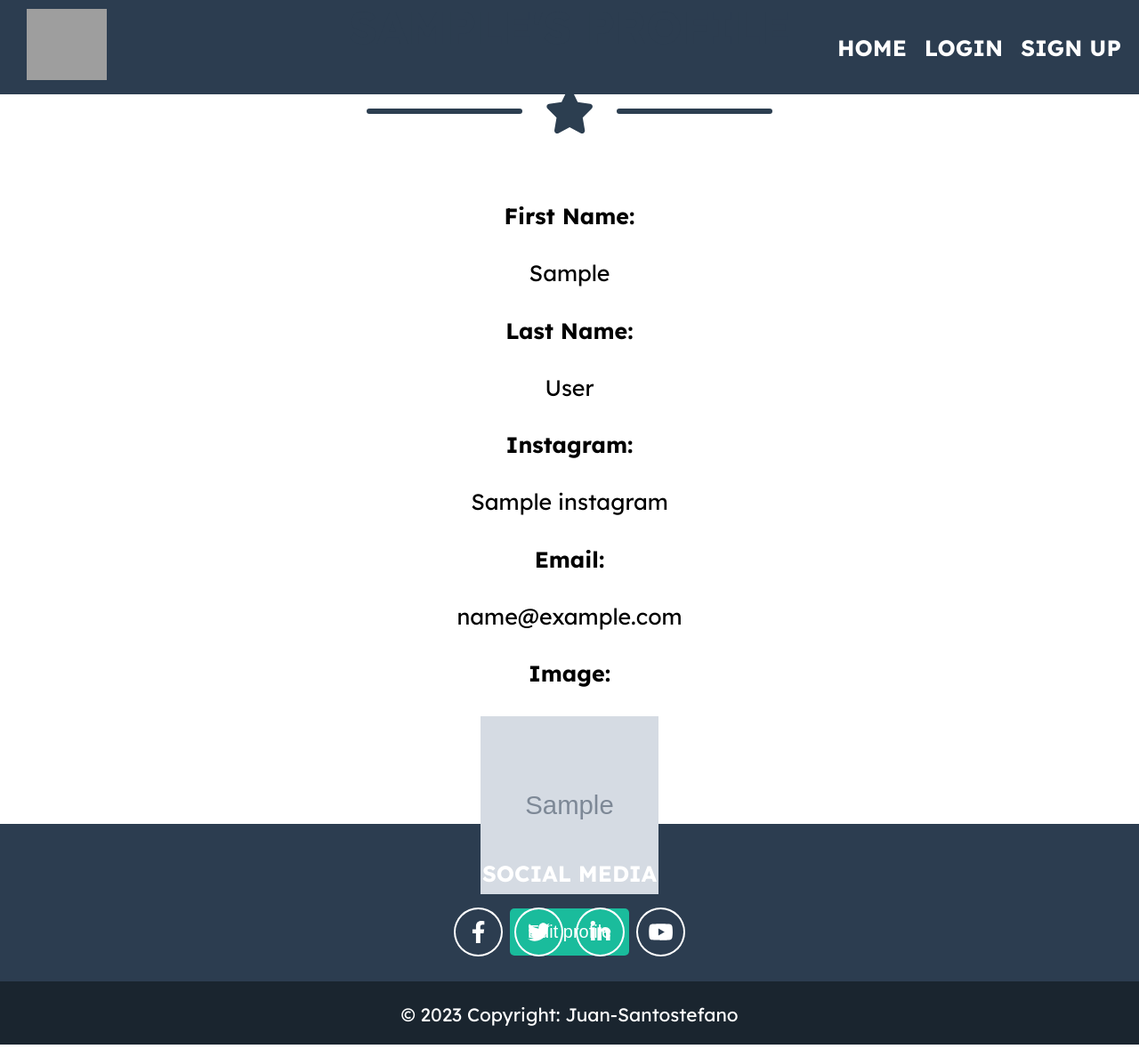
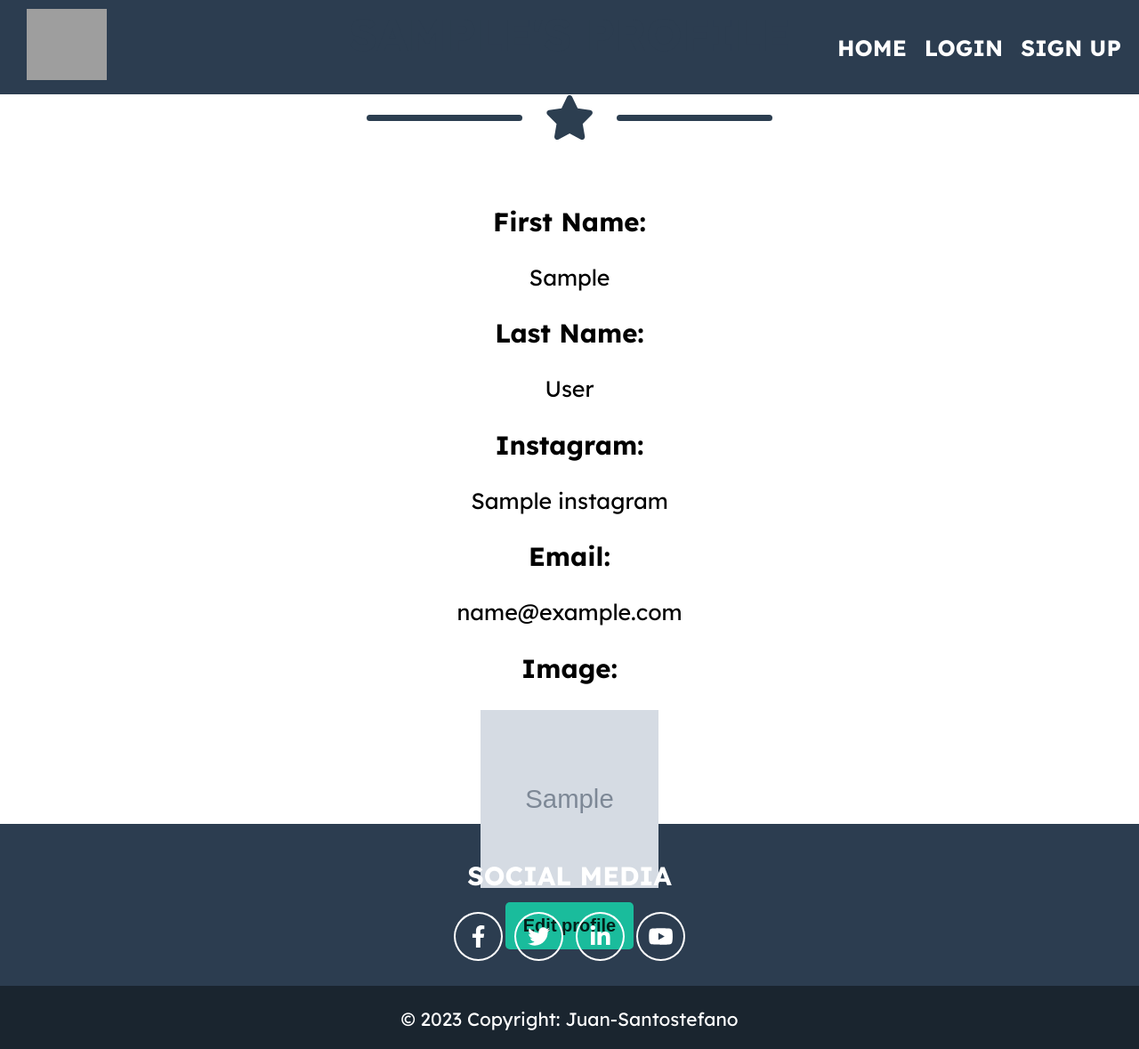
Before and after one commit to jpsantostefano/restaurant-advisor, a Django app: template templates/profile_view.html in a window 1280 px wide. Shown: the whole page at 89% size. Run offline with Django 3.2, Linux system fonts and the light colour scheme; the template is opened without the code that fills it: most values are stand-ins (such as "Sample title", 1, 10 or a date in 2020); grey boxes marked "Sample" are stand-in pictures; some libraries are stand-ins or nearby versions; grey boxes are pictures that could not be loaded.

Commit message:
buttons style modified to pass lighthouse

```diff
--- a/static/css/style.css
+++ b/static/css/style.css
@@ -98,7 +98,7 @@ ul li a:hover {
   background-color: #1ABC9C;
   text-align: center;
   color: #fff;
-  padding: 60px;
+  padding: 60px 280px;
 }
 
 /*******************/
@@ -123,7 +123,7 @@ footer{
   color: #fff;
 }
 
-footer h4{
+footer h3{
   margin: 0;
   padding-bottom: 35px;
   text-transform: uppercase;
@@ -211,6 +211,12 @@ label {
 
 .icon-color{
   color: black;
+  font-size: 20px;
+}
+
+.edit-delete-button{
+  width: 40px;
+  height: 40px;
 }
 
 .post-detail-section{
@@ -218,10 +224,7 @@ label {
   margin-right: 150px;
 }
 
-button a {
-  text-decoration: none;
-  color: white;
-}
+
 
 /******* ALERT MESSAGES ********/
 
@@ -307,7 +310,7 @@ button a {
 
 .button {
   background-color: #1ABC9C;
-  color: white;
+  color: #04201A;
   padding: 15px 20px;
   font-size: 20px;
   border: none;
@@ -315,6 +318,7 @@ button a {
   cursor: pointer;
   font-size: 20px;
   margin-top: 10px;
+  font-weight: bold;
 }
 
 .button:hover {
@@ -325,3 +329,18 @@ button a {
   margin-left: 800px;
   margin-right: 800px;
 }
+
+button a {
+  text-decoration: none;
+  color: #04201A;
+}
+
+.yes-no-button{
+  width: 35px;
+}
+
+
+
+.textarea{
+  font-size: 25px;
+}
--- a/templates/delete_comment.html
+++ b/templates/delete_comment.html
@@ -16,8 +16,8 @@
           <form method="post">
           {% csrf_token %}
 
-              <input type="submit" name="confirm_delete" value="Yes"></input>
-              <button><a href="{% url 'post_detail' slug=comment.post.slug %}">No</a></button>
+              <input class="button yes-no-button" name="confirm_delete" value="Yes"></input>
+              <button class="button" aria-label="submit"><a href="{% url 'post_detail' slug=comment.post.slug %}">No</a></button>
           </form>
           <br>
   </section>
--- a/templates/edit_comment.html
+++ b/templates/edit_comment.html
@@ -15,7 +15,7 @@
       {% csrf_token %}
       {{ form.body }}
         <div>
-          <button type="submit">Save Changes</button>
+          <button class="button" aria-label="submit" type="submit">Save Changes</button>
         </div>
     </form>
     <br>
--- a/templates/edit_profile.html
+++ b/templates/edit_profile.html
@@ -18,7 +18,7 @@
             {% csrf_token %}
             {{ form.as_p }}
             <div>
-                <button class="button" type="submit">Save Changes</button>
+                <button class="button" aria-label="submit" type="submit">Save Changes</button>
             </div>
         </form>
     </div>
--- a/templates/index.html
+++ b/templates/index.html
@@ -24,7 +24,7 @@
             <div class="nav-container">
                 <!-- LOGO -->
                 <div class="nav-logo">
-                    <a href="{% url 'index' %}"><img src="https://res.cloudinary.com/dccb0yehp/image/upload/v1700366684/media/images/logo-png_nuhmkw.png" width="90"  height="80" alt="logo"></a>
+                    <a href="{% url 'index' %}"><img src="https://res.cloudinary.com/dccb0yehp/image/upload/v1709148077/media/images/logo_pqz5vw.webp" width="90"  height="80" alt="logo"></a>
                 </div>
 
                 <!-- ALERT MESSAGES -->
@@ -101,7 +101,7 @@
         <footer>
             <!-- Footer Social Icons-->
             <div>
-                <h4>Social Media</h4>
+                <h3>Social Media</h3>
                 <a href="https://www.facebook.com/" target="_blank" aria-label="Facebook" rel="noopener noreferrer"><i class="fab fa-fw fa-facebook-f"></i></a>
                 <a href="https://twitter.com/home" target="_blank" aria-label="Twitter" rel="noopener noreferrer"><i class="fab fa-fw fa-twitter"></i></a>
                 <a href="https://www.linkedin.com/" target="_blank" aria-label="LinkedIn" rel="noopener noreferrer"><i class="fab fa-fw fa-linkedin-in"></i></a>
--- a/templates/profile_view.html
+++ b/templates/profile_view.html
@@ -16,29 +16,29 @@
         <!-- Information -->
         <div>
             <div>
-                <h4>First Name:</h4>
+                <h3>First Name:</h3>
                 <p>{{ profile.first_name }}</p>
             </div>
             <div>
-                <h4>Last Name:</h4>
+                <h3>Last Name:</h3>
                 <p>{{ profile.last_name }}</p>
             </div>
             <div>
-                <h4>Instagram:</h4>
+                <h3>Instagram:</h3>
                 <p>{{ profile.instagram }}</p>
             </div>
             <div>
-                <h4>Email:</h4>
+                <h3>Email:</h3>
                 <p>{{ profile.email }}</p>
             </div>
             <div>
-                <h4>Image: </h4>
+                <h3>Image: </h3>
             </div>
             {% if profile.image %}
             <img src="{{ profile.image.url }}" width="200px" height="200px" alt="profile-image">
         {% endif %}
         <br>
-        <button class="button"><a href="{% url 'edit_profile' request.user.id %}">Edit profile</a></button>
+        <button class="button" aria-label="submit"><a href="{% url 'edit_profile' request.user.id %}">Edit profile</a></button>
         </div>
 
     </div>
--- a/templates/registration/login.html
+++ b/templates/registration/login.html
@@ -45,7 +45,7 @@
 
                 <!-- Login Button-->
                 <div>
-                <button class="button" type="submit">Login</button>
+                <button class="button" aria-label="submit" type="submit">Login</button>
                 </div>
             </form>
         </div>
--- a/templates/registration/register.html
+++ b/templates/registration/register.html
@@ -40,7 +40,7 @@
 
                     <!-- Submit Button-->
                     <div>
-                    <button class="button" type="submit">Submit</button>
+                    <button class="button" aria-label="submit" type="submit">Submit</button>
 
                 </div>
 
--- a/whereToEat/forms.py
+++ b/whereToEat/forms.py
@@ -6,6 +6,12 @@ class CommentForm(forms.ModelForm):
     class Meta:
         model = Comment
         fields = ['body']
+
+    def __init__(self, *args, **kwargs):
+        super(CommentForm, self).__init__(*args, **kwargs)
+        self.fields['body'].widget.attrs.update({
+            'class': 'textarea',
+        })
 
 class ProfileForm(forms.ModelForm):
     class Meta:
```
Also changed, not shown: templates/post_detail.html (+4 -4 lines).
